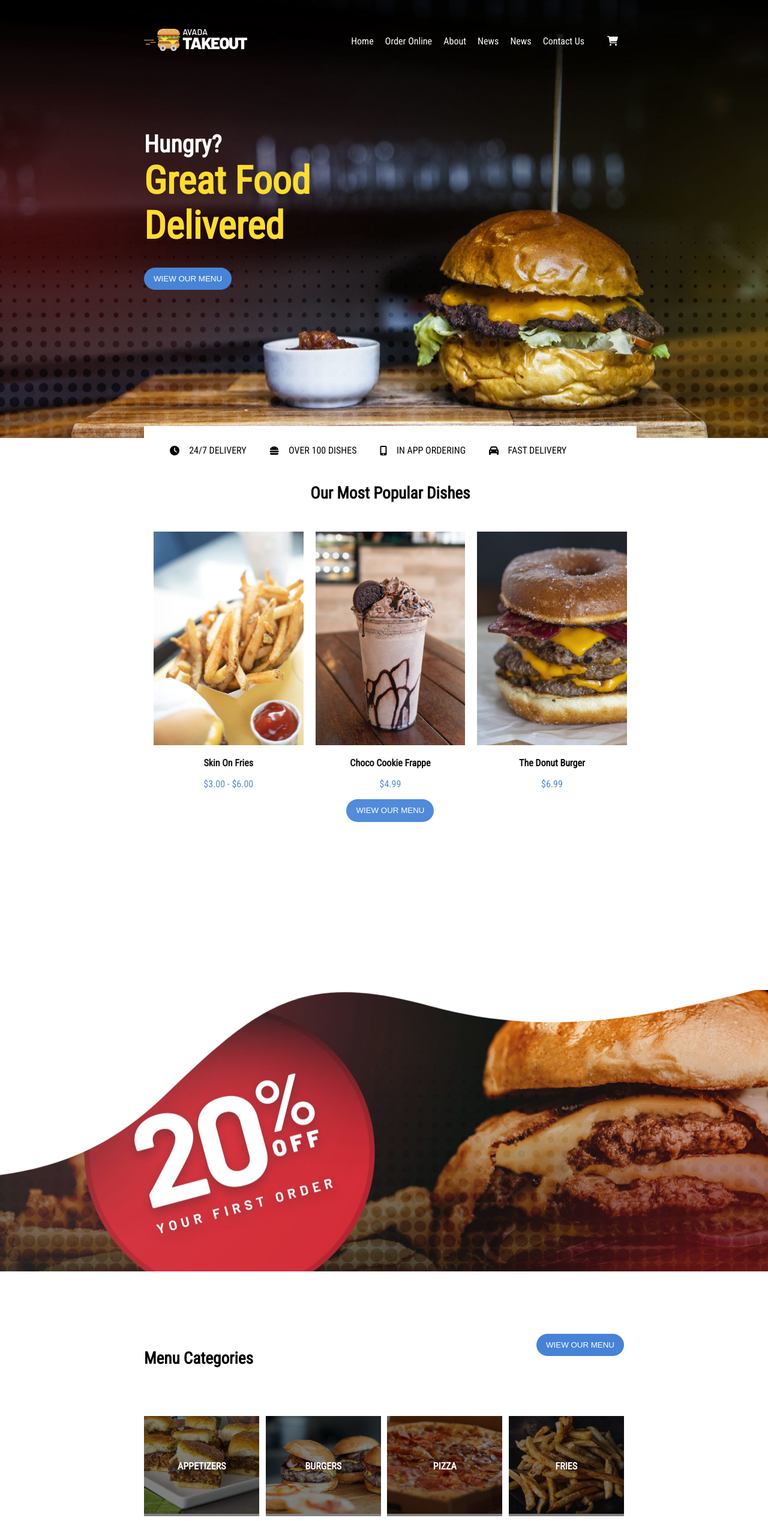
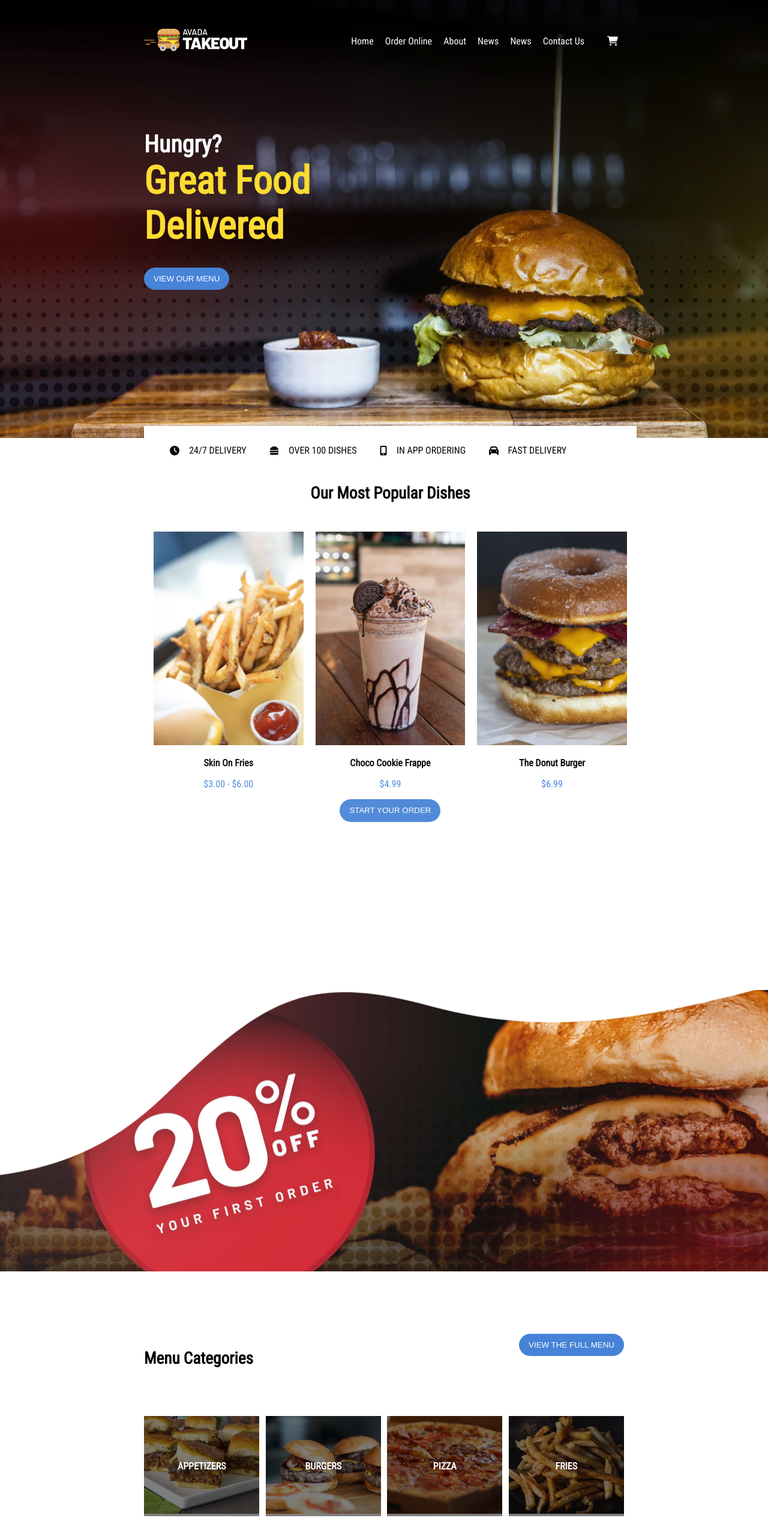
Before and after one commit to VictorGiuliano/proj-html-vuejs, a Vue app: page / in a window 1280 px wide. Shown: the top 2535 px of the page at 60% size. Built offline with nearby package versions, Linux system fonts and the light colour scheme.

Commit message:
Different button same action

```diff
--- a/src/components/AppFooter.vue
+++ b/src/components/AppFooter.vue
@@ -10,7 +10,13 @@ export default {
             list2: [{ Title: 'NAVIGATE', text: 'Home', text1: 'Alternate Home', text2: 'Menu', text3: 'About', text4: 'News', text5: 'Contact Us', text6: 'Cart' }],
             list3: [{ Title: 'INFORMATION', text: 'My Account', text2: 'Terms Of Service', text3: 'Privacy Policy', image: 'src/assets/img/app-store-badge-200x67.png', image2: 'src/assets/img/play-store-badge-200x67.png' }],
             list4: [{ Title: 'OPENING HOURS', text: 'Mon', sign: '-', time: '10AM to 11PM', time2: '10AM to 1AM', time3: '11AM to 10PM', text2: 'Tue', text3: 'Wed', text4: 'Thur', text5: 'Fri', text6: 'Sat', text7: 'Sun' }],
-            list5: [{ Title: 'VOUCHER', sale: 'src/assets/img/footer-coupon.png', text2: 'Just Use The Code', text4: 'FIRSTORDER', text5: 'At Checkout' }]
+            list5: [{ Title: 'VOUCHER', sale: 'src/assets/img/footer-coupon.png', text2: 'Just Use The Code', text4: 'FIRSTORDER', text5: 'At Checkout' }],
+            name: 'SUBSCRIBE'
+        }
+    },
+    methods: {
+        CreateMessage() {
+            console.log('Hai cliccato un tasto')
         }
     }
 
@@ -37,7 +43,7 @@ export default {
             <div class="compilation">
                 <form>
                     <input type="text" placeholder="you@email.com">
-                    <GenericButton />
+                    <generic-button :name="name" @press-button="CreateMessage"></generic-button>
                 </form>
             </div>
         </div>
--- a/src/components/AppHeader.vue
+++ b/src/components/AppHeader.vue
@@ -4,7 +4,7 @@ import GenericButton from './utilities/GenericButton.vue';
 export default {
     name: 'AppHeader',
     data() {
-        return { informations: [{ text: 'Home' }, { text: 'Order Online' }, { text: 'About' }, { text: 'News' }, { text: 'News' }, { text: 'Contact Us' }, { object: '<font-awesome-icon icon="fa-solid fa-cart-shopping />' }] }
+        return { informations: [{ text: 'Home' }, { text: 'Order Online' }, { text: 'About' }, { text: 'News' }, { text: 'News' }, { text: 'Contact Us' }, { object: '<font-awesome-icon icon="fa-solid fa-cart-shopping />' }], name: 'VIEW OUR MENU' };
     },
     components: { Navbar, GenericButton },
     methods: {
@@ -24,7 +24,7 @@ export default {
                 <h1 class="yellow">Delivered</h1>
             </div>
             <div id="cont-button">
-                <generic-button @press-button="CreateMessage"></generic-button>
+                <generic-button @press-button="CreateMessage" :name="name"></generic-button>
             </div>
 
         </div>
--- a/src/components/AppMain.vue
+++ b/src/components/AppMain.vue
@@ -9,10 +9,18 @@ export default {
         return {
             foods: [{ image: 'src/assets/img/skin-on-fries.jpg', title: 'Skin On Fries', price: '$3.00', secondprice: '- $6.00' }, { image: '/src/assets/img/choco-cookie-frappe.jpg', title: 'Choco Cookie Frappe', price: '$4.99' }, { image: '/src/assets/img/donut-burger.jpg', title: 'The Donut Burger', price: '$6.99' }],
             menu: [{ image: 'src/assets/img/appetizers.jpg', title: 'APPETIZERS' }, { image: 'src/assets/img/burgers.jpg', title: 'BURGERS' }, { image: 'src/assets/img/pizza.jpg', title: 'PIZZA' }, { image: 'src/assets/img/fries.jpg', title: 'FRIES' }, { image: 'src/assets/img/sides.jpg', title: 'SIDES' }, { image: 'src/assets/img/desserts.jpg', title: 'DESSERTS' }, { image: 'src/assets/img/beverages.jpg', title: 'BEVERAGES' }, { image: 'src/assets/img/specials.jpg', title: 'SPECIALS' }],
-            newfood: [{ image: 'src/assets/img/pancake-burger.jpg', title: 'Pancake-burger', name: 'NEW: The Pancake Burger', description: 'Lorem ipsum dolor sit amet, consectetur adipisicing elit. Maiores quam possimus voluptatum sunt commodi temporibus, numquam reiciendis repellendus ea qui?.' }, { image: 'src/assets/img/new-milkshake-menu.jpg', title: 'Milkshake-menu', name: 'New Milkshake Menu', description: 'Lorem ipsum dolor sit amet, consectetur adipisicing elit. Maiores quam possimus voluptatum sunt commodi temporibus, numquam reiciendis repellendus ea qui?.' }]
+            newfood: [{ image: 'src/assets/img/pancake-burger.jpg', title: 'Pancake-burger', name: 'NEW: The Pancake Burger', description: 'Lorem ipsum dolor sit amet, consectetur adipisicing elit. Maiores quam possimus voluptatum sunt commodi temporibus, numquam reiciendis repellendus ea qui?.' }, { image: 'src/assets/img/new-milkshake-menu.jpg', title: 'Milkshake-menu', name: 'New Milkshake Menu', description: 'Lorem ipsum dolor sit amet, consectetur adipisicing elit. Maiores quam possimus voluptatum sunt commodi temporibus, numquam reiciendis repellendus ea qui?.' }],
+            name: 'START YOUR ORDER',
+            secondname: 'VIEW THE FULL MENU',
+            thirdname: 'READ MORE NEWS',
         }
     },
-    components: { CardPrice, GenericButton, CardMenu, CardNews }
+    components: { CardPrice, GenericButton, CardMenu, CardNews },
+    methods: {
+        CreateMessage() {
+            console.log('Hai cliccato un tasto')
+        }
+    }
 }
 </script>
 <template>
@@ -36,7 +44,7 @@ export default {
                             <card-price :foods="foods"></card-price>
                         </div>
                         <div class="container-button">
-                            <GenericButton />
+                            <generic-button @press-button="CreateMessage" :name="name"></generic-button>
                         </div>
                     </div>
                 </div>
@@ -53,7 +61,7 @@ export default {
         <div class="container">
             <div class="title">
                 <h2>Menu Categories</h2>
-                <GenericButton />
+                <generic-button @press-button="CreateMessage" :name="secondname"></generic-button>
             </div>
             <div class="Cards-menu">
                 <card-menu :menus="menu"></card-menu>
@@ -74,7 +82,7 @@ export default {
         <div class="container">
             <div class="title">
                 <h2>Latest News</h2>
-                <GenericButton />
+                <generic-button @press-button="CreateMessage" :name="thirdname"></generic-button>
             </div>
             <div class="News">
                 <card-news :news="newfood"></card-news>
--- a/src/components/utilities/GenericButton.vue
+++ b/src/components/utilities/GenericButton.vue
@@ -2,6 +2,9 @@
 export default {
     name: 'Button',
     emits: ['press-button'],
+    props: {
+        name: String
+    },
     methods: {
         pressButton() {
             this.$emit('press-button')
@@ -11,7 +14,7 @@ export default {
 </script>
 <template>
     <form @submit.prevent=pressButton>
-        <button>WIEW OUR MENU</button>
+        <button>{{ name }}</button>
     </form>
 
 </template>
```
